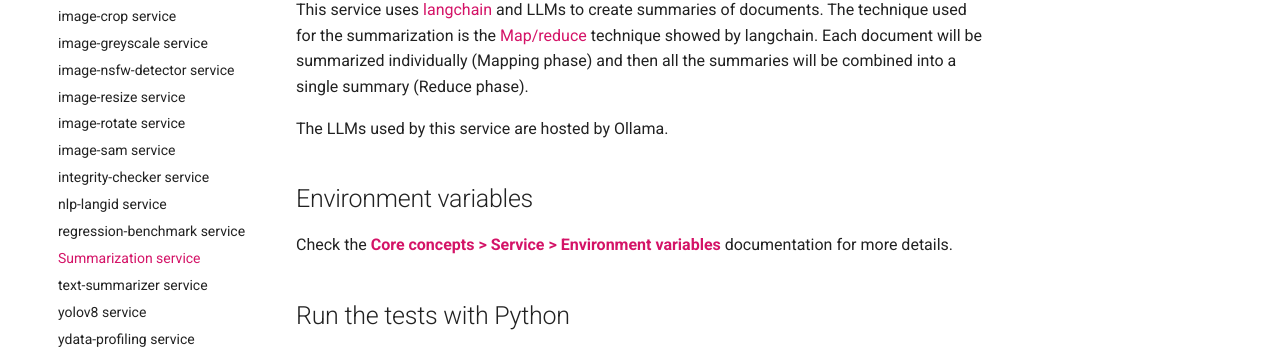
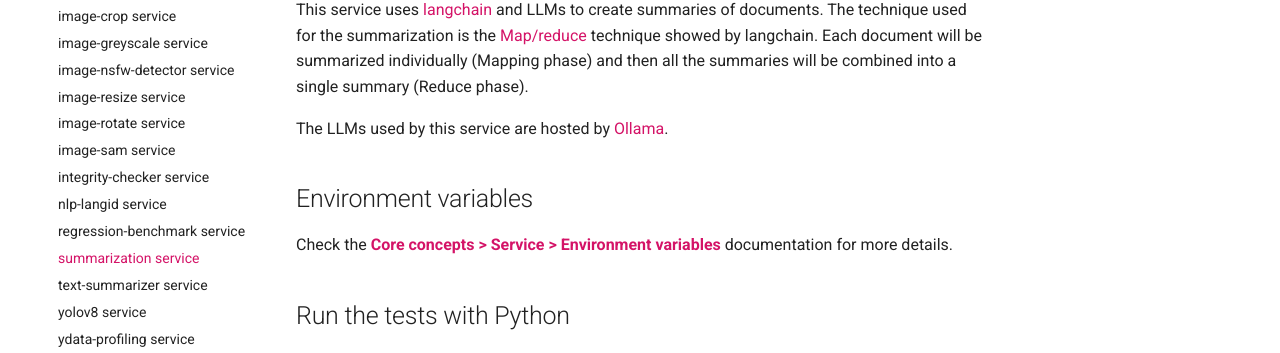
Before and after one commit to swiss-ai-center/documentation, an MkDocs documentation site: the page built from docs/reference/services/summarization.md, in a window 1280 px wide and 1261 px high. Shown: the part 589-942 px from the top of the window. Built offline with MkDocs 1.6.1 and Material for MkDocs 9.7.7, drawn with Linux system fonts in a browser that asks for light colours; comment, search, counter and statistics services are not loaded.

Commit message:
fixing typos

```diff
--- a/docs/reference/services/summarization.md
+++ b/docs/reference/services/summarization.md
@@ -22,7 +22,7 @@ technique showed by langchain. Each document will be summarized individually
 (Mapping phase) and then all the summaries will be combined into a single
 summary (Reduce phase).
 
-The LLMs used by this service are hosted by Ollama.
+The LLMs used by this service are hosted by [Ollama](https://ollama.ai/).
 
 ## Environment variables
 
--- a/mkdocs.yml
+++ b/mkdocs.yml
@@ -62,7 +62,7 @@ nav:
           - integrity-checker service: reference/services/integrity-checker.md
           - nlp-langid service: reference/services/nlp-langid.md
           - regression-benchmark service: reference/services/regression-benchmark.md
-          - Summarization service: reference/services/summarization.md
+          - summarization service: reference/services/summarization.md
           - text-summarizer service: reference/services/text-summarizer.md
           - yolov8 service: reference/services/yolov8.md
           - ydata-profiling service: reference/services/ydata-profiling.md
```
